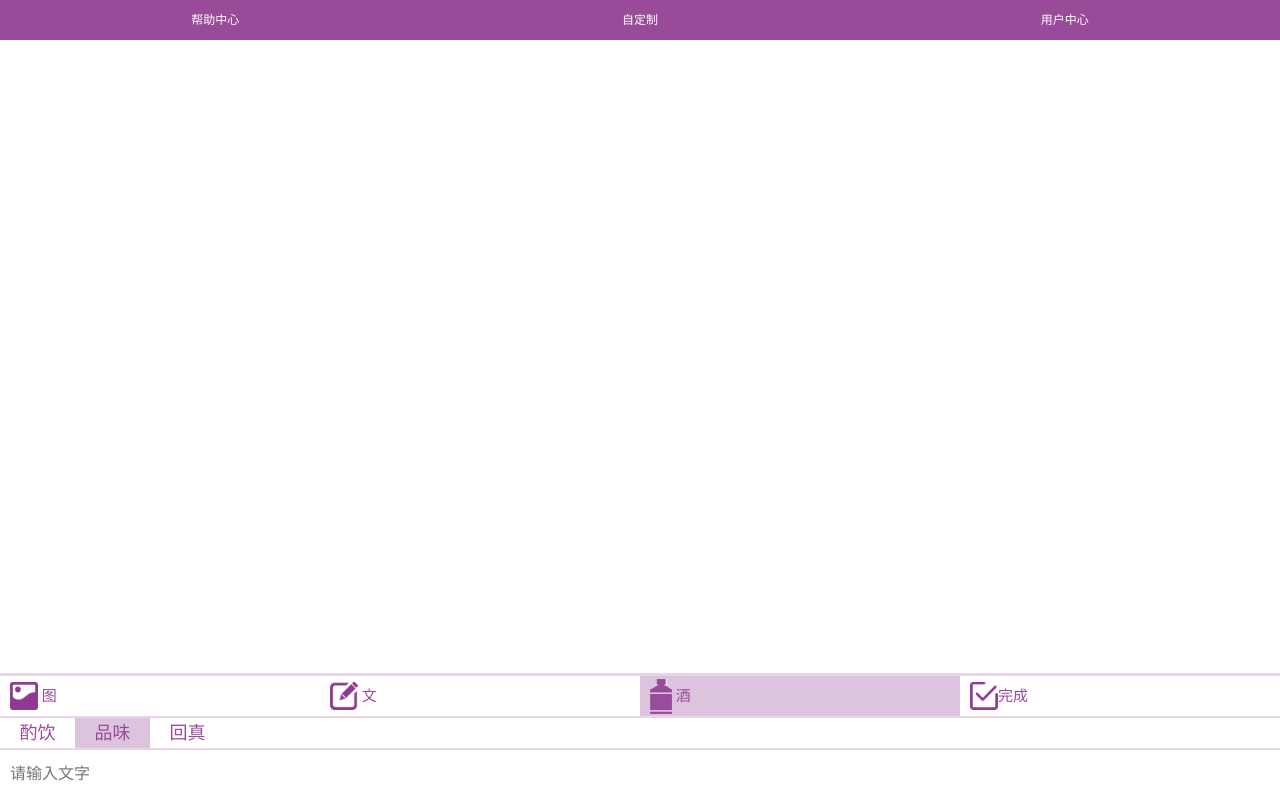
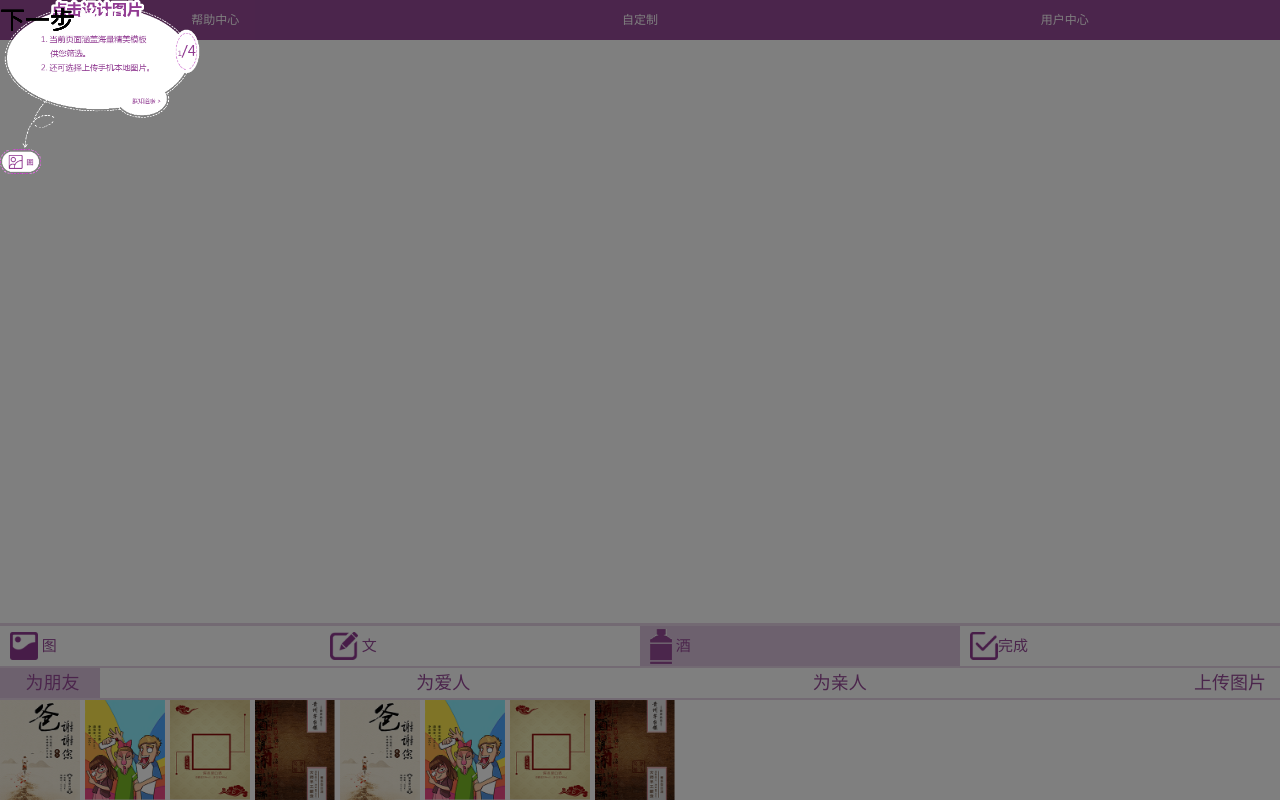
Before and after one commit to freddyhuang/zhidingzhi, a PHP site: page /zidingzhi.com/customall.html in a window 1280 px wide. Run offline with PHP 8.4, Linux system fonts and the light colour scheme.

Commit message:
新增新手引导

```diff
--- a/zidingzhi.com/css/base.css
+++ b/zidingzhi.com/css/base.css
@@ -3,7 +3,6 @@ body{background-color: #fff; font-size: 12px;}
 *{padding:0; margin:0;}
 a{color:#000; text-decoration:none; outline: none;}
 ul,ol{list-style:none;}
-h1,h2,h3,h4,h5,h6{font-size:12px; font-weight:normal;}
 b,strong{font-weight:normal;}
 i,em{font-style:normal;}
 img{border: 0;display:block}
--- a/zidingzhi.com/css/customIndex.css
+++ b/zidingzhi.com/css/customIndex.css
@@ -4,7 +4,7 @@ body{
 	margin: 0 auto;
 }
 /*轮播str */
-.temp{background-color: #fff;overflow: hidden;margin-bottom: 70px;}
+.temp{background-color: #fff;overflow: hidden;}
 .lunbo{width: 100%;}
 .swiper-container {width:100%;}
 .swiper-slide img{width: 100%;vertical-align:top;display: block;}
@@ -22,9 +22,9 @@ body{
 /*轮播 end*/
 .customerBottom{
 	width: 100%;
-	height:70px;
+	height:47px;
 	background: #984B99;
-	line-height: 70px;
+	line-height: 47px;
 	position: fixed;
 	bottom: 0;
 	left: 0;
--- a/zidingzhi.com/css/customall.css
+++ b/zidingzhi.com/css/customall.css
@@ -159,3 +159,32 @@ footer{
 	font-size: 16px;
 	font-weight: 700;
 }
+
+/*新手引导*/
+.mask{
+	position: absolute;
+	top: 0;
+	left: 0;
+	width: 100%;
+	height: 100%;
+	background: rgba(0,0,0,.5);
+}
+.searchTip{
+	position: absolute;
+	top: 0;
+	left: 0;
+	width: 100%;
+	height: 100%;
+	z-index: 8;
+	color: #fff;
+	font-size: 25px;
+}
+.searchTip div{
+	position: absolute;
+}
+.stepA{
+	width: 200px;
+	height: 323px;
+	background: url(../images/guideA.png) no-repeat;
+	background-size: contain;
+}
--- a/zidingzhi.com/customall.html
+++ b/zidingzhi.com/customall.html
@@ -35,15 +35,15 @@
 				</div>
 			</section>
 			<section class="secondFloor" >
-				<div class="footer borderB"  style="display: none;">
+				<div class="footer borderB">
 					<div class="footerImg active">
-						<span style="margin-left:5px;">个性</span>
+						<span style="margin-left:5px;">为朋友</span>
 					</div>
 					<div class="footerImg">
-						 <span style="width: 50px;">婚礼</span>
+						 <span style="width: 50px;">为爱人</span>
 					</div>
 					<div class="footerImg">
-						 <span style="margin-left: 6px;">企业</span>
+						 <span style="margin-left: 6px;">为亲人</span>
 					</div>
 					<div class="footerImg">
 						 <span class="uploadimg">上传图片</span>
@@ -66,7 +66,7 @@
 						 <span>竖</span>
 					</div>
 				</div>
-				<div class="footer  borderJ">
+				<div class="footer  borderJ" style="display: none;">
 					<div class="footerImg " >
 						<span>酌饮</span>
 					</div>
@@ -79,7 +79,7 @@
 				</div>
 			</section>
 			<section class="ThirdFloor">
-				<div class="imgList" style="display: none;">
+				<div class="imgList">
 					<ul class="imgUl clearfix">
 						<li class="fl"> <img src="images/customall/8_03.png" width="80px" height="100px"> </li>
 						<li class="fl"> <img src="images/customall/8_05.png" width="80px" height="100px"> </li>
@@ -91,7 +91,7 @@
 						<li class="fl"> <img src="images/customall/8_09.png" width="80px" height="100px"> </li>
 					</ul>
 				</div>
-				<div class="TextAreaBox" >
+				<div class="TextAreaBox" style="display: none;">
 					<textarea  class="TextArea" placeholder="请输入文字"></textarea>
 				</div>
 				<div class="imgList">
@@ -112,5 +112,15 @@
 				</div>
 			</section>
 		</footer>
+		<div class="mask"></div>
+		<div class="searchTip">
+			<div class="stepA"><a>下一步</a><span title="关闭">关闭</span></div>
+			<div class="stepB"><a>下一步</a><span title="关闭">关闭</span></div>
+			<div class="stepC"><a>下一步</a><span title="关闭">关闭</span></div>
+			<div class="stepD"><a>下一步</a><span title="关闭">关闭</span></div>
+			<div class="stepE"><a>下一步</a><span title="关闭">关闭</span></div>
+			<div class="stepF"><a>下一步</a><span title="关闭">关闭</span></div>
+			<div class="stepG"><a>下一步</a><span title="关闭">关闭</span></div>
+		</div>
 	</body>
 </html>
```
Also changed, not shown: zidingzhi.com/couponCar.html (added, +21 -0 lines), zidingzhi.com/css/couponCar.css (added, +43 -0 lines), zidingzhi.com/css/media.css (+4 -4 lines), zidingzhi.com/css/shareTip.css (added, +12 -0 lines), zidingzhi.com/css/wxpaycomplete.css (+91 -0 lines), zidingzhi.com/shareTip.html (added, +16 -0 lines), zidingzhi.com/wxpaycomplete.html (+16 -0 lines), zidingzhi.com/images/couponCar/couponCarBuy1Get1FREE_03.png (added), zidingzhi.com/images/couponCar/couponCar_03.png (added), zidingzhi.com/images/customIndex/customBtn.png, zidingzhi.com/images/guideA.png (added), zidingzhi.com/images/hongbao.png (added), zidingzhi.com/images/sharemask_03.png (added), zidingzhi.com/images/wxpaycomplete/share5.jpg, 1 other file.
